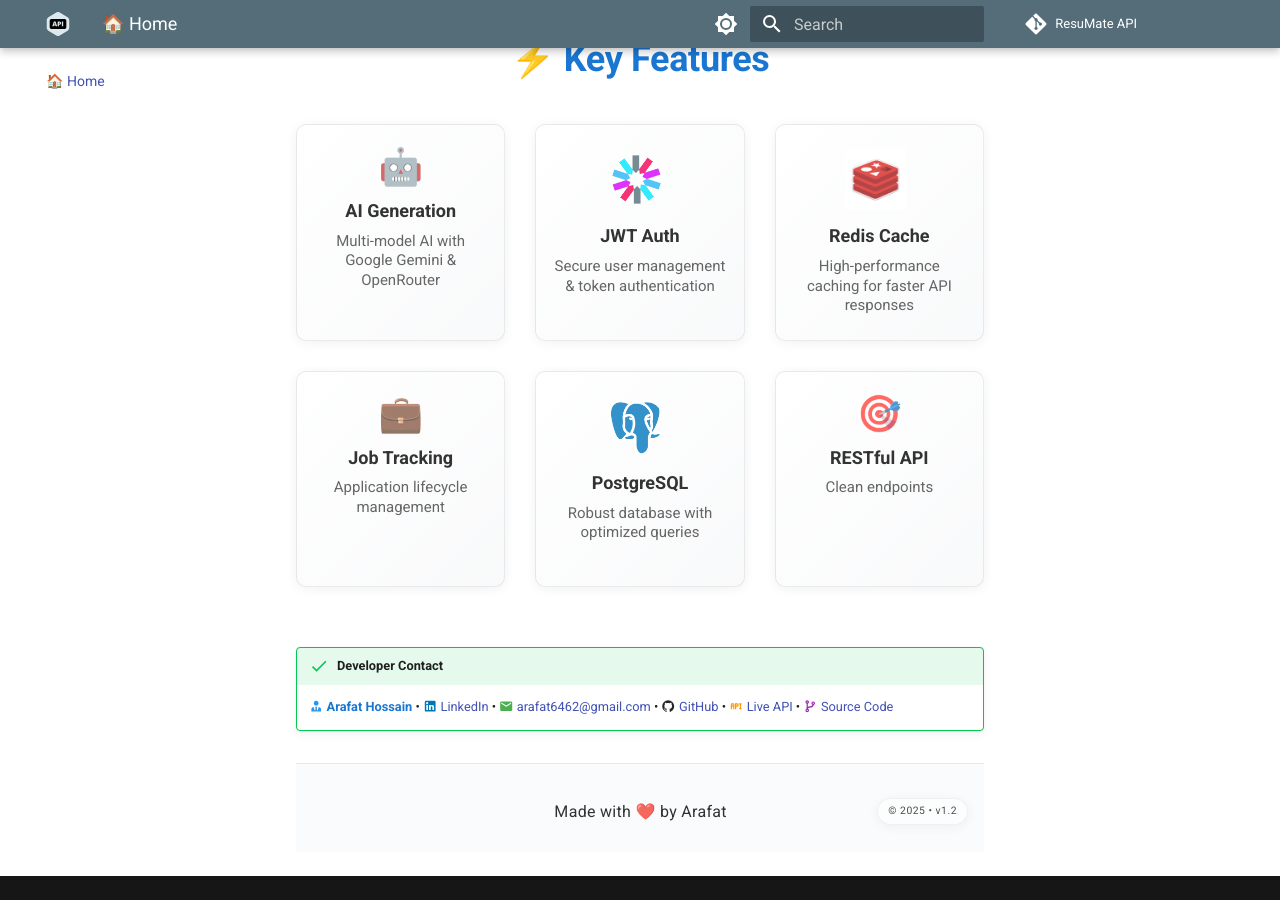
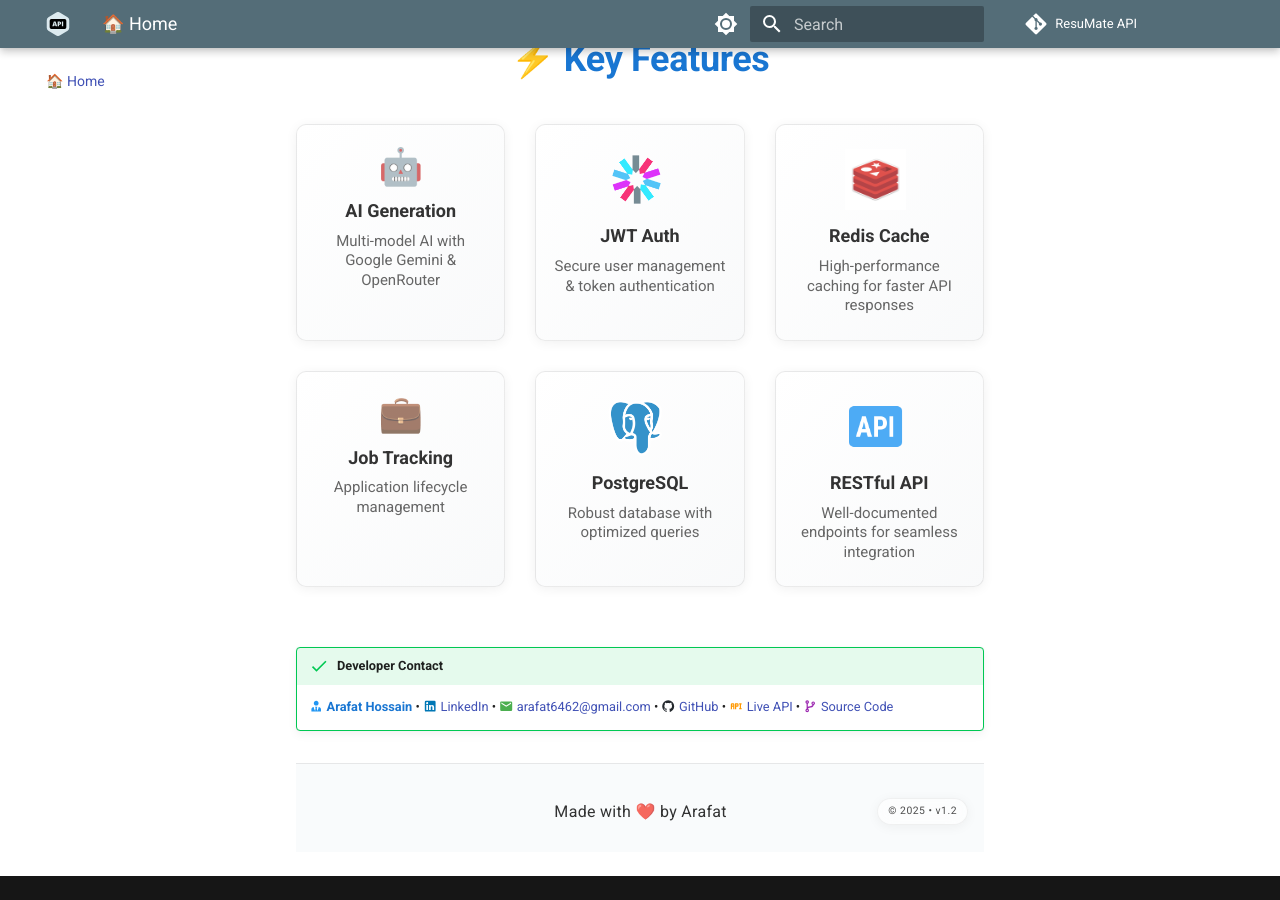
Before and after one commit to Arafat6462/ResuMate_API_Docs, an MkDocs documentation site: the page built from docs/index.md, in a window 1280 px wide and 900 px high, scrolled down 1361 px. Built offline with MkDocs 1.6.1 and Material for MkDocs 9.7.7, drawn with Linux system fonts in a browser that asks for light colours; comment, search, counter and statistics services are not loaded.

Commit message:
Add API icon and enhance description for RESTful API feature

```diff
--- a/docs/index.md
+++ b/docs/index.md
@@ -94,9 +94,11 @@ Production-ready Django REST API with intelligent resume generation, job trackin
 </div>
 
 <div class="feature-card api-design">
-<div class="feature-icon">🎯</div>
-<strong>RESTful API</strong>
-<p>Clean endpoints</p>
+  <div class="feature-icon">
+    <img src="/assets/images/api.png" alt="API Icon" style="height: 1.7em; vertical-align: middle; margin-right: 0.2em;">
+  </div>
+  <strong>RESTful API</strong>
+  <p>Well-documented endpoints for seamless integration</p>
 </div>
 
 </div>
```
